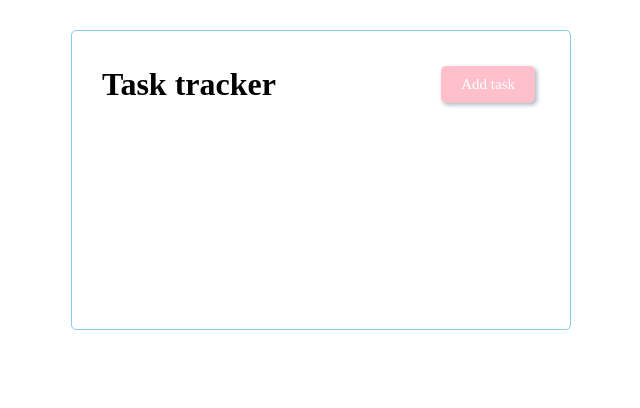
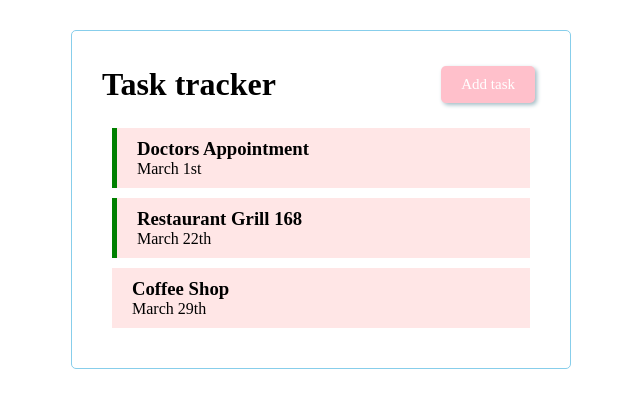
Before and after one commit to WeisgerberEstelle/vue-crashcourse-todos, a Vue app: page / in a window 1280 px wide. Shown: the top 408 px of the page, without its empty margins (319-959 px from the left). Built offline with nearby package versions, Linux system fonts and the light colour scheme; a web font is replaced by a local one.

Commit message:
add task component and tasks list component

```diff
--- a/src/App.vue
+++ b/src/App.vue
@@ -1,16 +1,19 @@
 <template>
 <div class="container">
   <Header title="Task tracker"/>
+  <Tasks :tasks="tasks" />
 </div>
 </template>
 
 <script>
 import Header from './components/Header'
+import Tasks from './components/Tasks'
 
 export default {
   name: 'App',
   components: {
     Header,
+    Tasks,
   },
 data() {
   return{
--- /dev/null
+++ b/src/components/Task.vue
@@ -0,0 +1,15 @@
+<template>
+  <div :class="[task.reminder ? 'reminder': '', 'task']">
+    <h3>{{ task.text }}</h3>
+    <p>{{task.day}}</p>
+  </div>
+</template>
+
+<script>
+export default {
+  name: "Task",
+  props: {
+    task: Object,
+  },
+};
+</script>
--- /dev/null
+++ b/src/components/Tasks.vue
@@ -0,0 +1,30 @@
+<template>
+  <div :key="task.id" v-for="task in tasks">
+    <Task :task="task" />
+  </div>
+</template>
+
+<script>
+import Task from "./Task";
+export default {
+  name: "Tasks",
+  props: {
+    tasks: Array,
+  },
+  components: {
+    Task,
+  },
+};
+</script>
+<style scoped>
+.task {
+  background: #ffe6e6;
+  margin: 10px;
+  padding: 10px 20px;
+  cursor: pointer;
+
+}
+.task.reminder {
+border-left: 5px solid green ;
+}
+</style>
```
